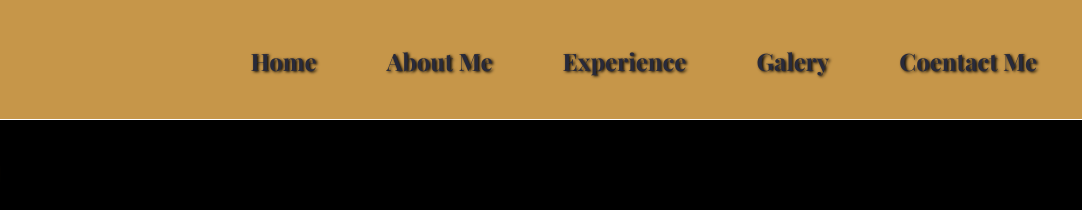
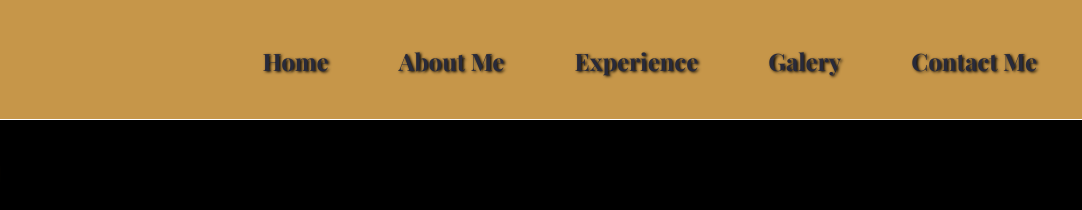
Before and after one commit to sbdanielduque/CoderHouse-Project, a plain HTML site: page pages/contact.html in a window 1280 px wide. Shown: the top 210 px of the page, 198-1280 px from the left. Drawn offline with nearby package versions, Linux system fonts and the light colour scheme.

Commit message:
intentando git push -u

```diff
--- a/pages/contact.html
+++ b/pages/contact.html
@@ -25,7 +25,7 @@
                 <li><a href="./about-me.html">About Me</a></li>
                 <li><a href="./experience.html">Experience</a></li>
                 <li><a href="./galery.html">Galery</a></li>
-                <li><a href="./contact.html">Coentact Me</a></li>
+                <li><a href="./contact.html">Contact Me</a></li>
             </ul>
         </nav>
     </header>
```
